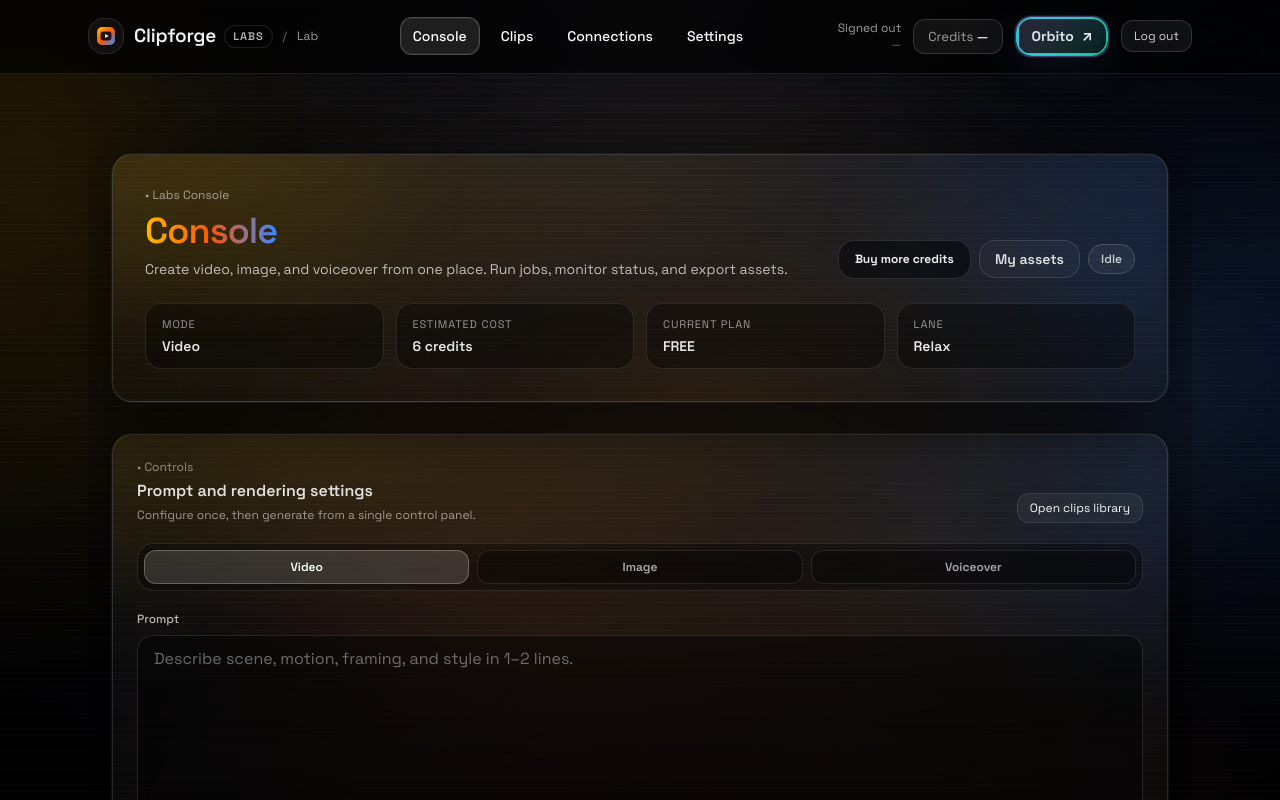
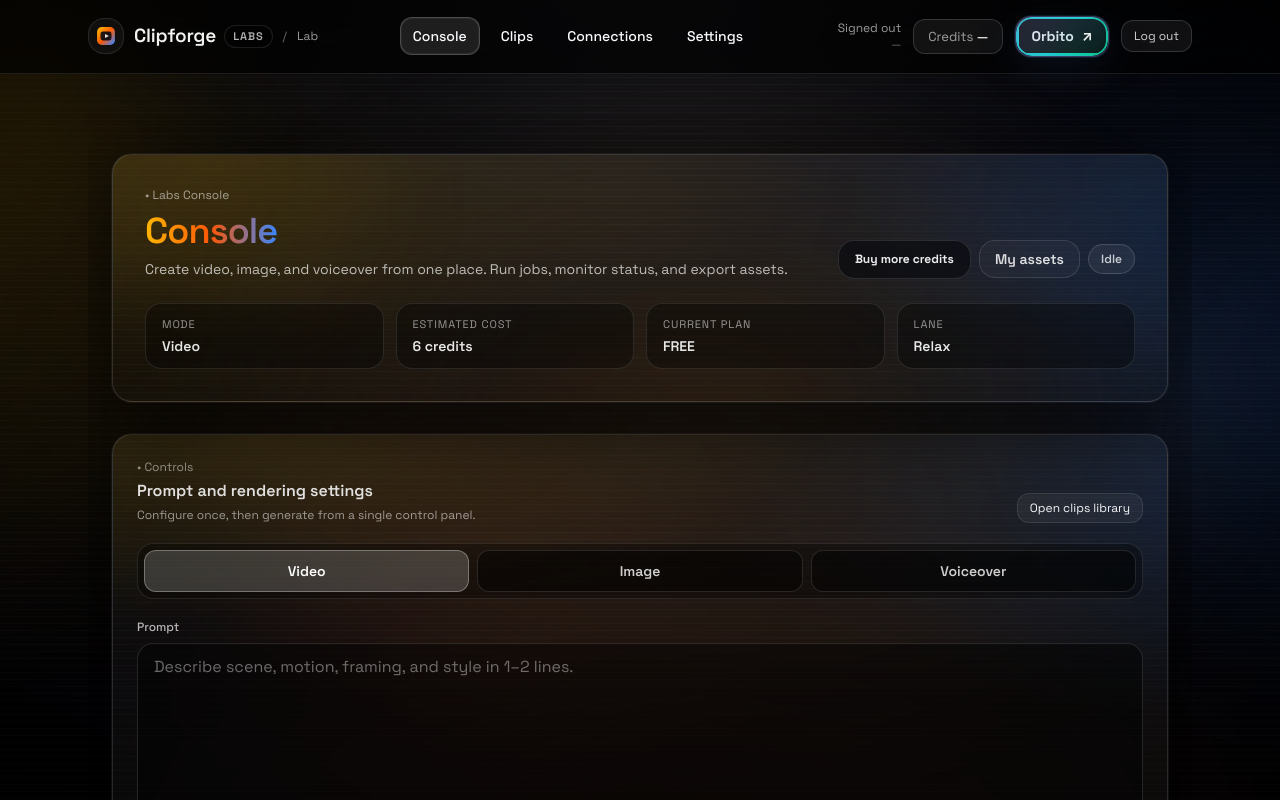
Before and after one commit to Sakibhoq/clipforge-ai, a Next.js app in the folder clipforge-labs/frontend/: page /app/generate in a window 1280 px wide. Shown: the top 800 px of the page. Built offline with nearby package versions, Linux system fonts and the light colour scheme; no server answers.

Commit message:
Polish generate controls toggle and queue prompt truncation

```diff
--- a/clipforge-labs/frontend/app/app/generate/GenerateClient.tsx
+++ b/clipforge-labs/frontend/app/app/generate/GenerateClient.tsx
@@ -75,6 +75,13 @@ function modeToJobKind(mode: GenerationMode): JobKind {
 function modeLabel(mode: GenerationMode) {
   if (mode === "voiceover") return "Voiceover";
   return mode[0].toUpperCase() + mode.slice(1);
+}
+
+function shortPromptLabel(prompt: string | null | undefined, fallbackId: number): string {
+  const value = String(prompt || "").trim();
+  if (!value) return `Job #${fallbackId}`;
+  if (value.length <= 120) return value;
+  return `${value.slice(0, 117).trimEnd()}...`;
 }
 
 function durationPresetLabel(durationSeconds: number | null | undefined): string {
@@ -380,17 +387,17 @@ export default function GenerateClient() {
             </div>
 
             <form onSubmit={onGenerate} className="mt-5 grid gap-5">
-              <div className="grid grid-cols-3 gap-2 rounded-2xl border border-white/10 bg-black/35 p-1.5">
+              <div className="flex flex-wrap gap-2 rounded-2xl border border-white/10 bg-black/35 p-1.5">
                 {(["video", "image", "voiceover"] as GenerationMode[]).map((m) => (
                   <button
                     key={m}
                     type="button"
                     onClick={() => setMode(m)}
                     className={cx(
-                      "rounded-xl border px-3 py-2 text-xs font-semibold transition",
+                      "min-w-[110px] flex-1 rounded-xl border px-3 py-2.5 text-sm font-semibold transition",
                       mode === m
-                        ? "border-white/25 bg-white/15 text-white"
-                        : "border-white/10 bg-black/30 text-white/65 hover:bg-white/8"
+                        ? "border-white/30 bg-white/18 text-white"
+                        : "border-white/12 bg-black/45 text-white/80 hover:bg-white/10"
                     )}
                   >
                     {modeLabel(m)}
@@ -620,8 +627,8 @@ export default function GenerateClient() {
                     className="text-left rounded-2xl border border-white/10 bg-white/[0.02] p-4 transition hover:bg-white/[0.06]"
                   >
                     <div className="flex items-center justify-between gap-3">
-                      <div className="truncate pr-3 text-sm font-semibold text-white/85">
-                        {(j.prompt || "").trim() ? String(j.prompt) : `Job #${j.id}`}
+                      <div className="min-w-0 flex-1 truncate pr-3 text-sm font-semibold text-white/85">
+                        {shortPromptLabel(j.prompt, j.id)}
                       </div>
                       <span className={cx("rounded-full border px-2.5 py-1 text-[11px] font-semibold", statusTone(j.status))}>
                         {prettyStatus(j.status)}
```
